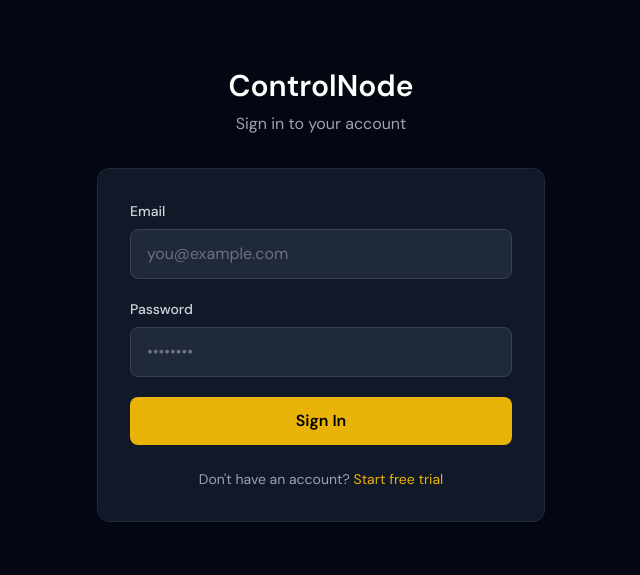
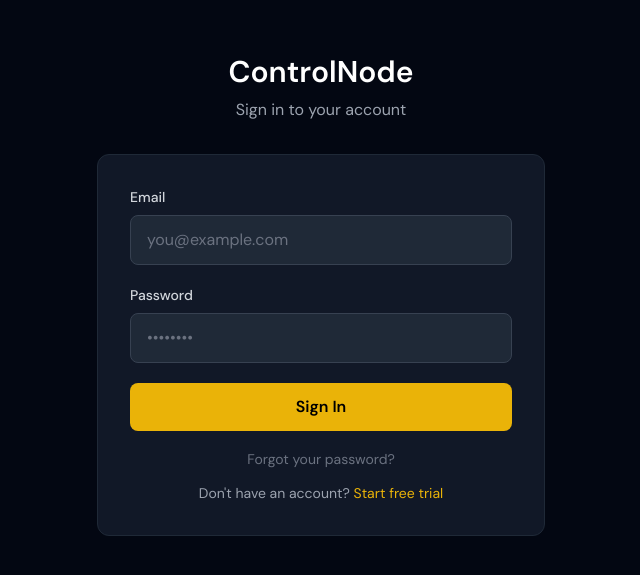
Before and after one commit to leadkastos/controlnode, a React (Vite) app: page /login in a window 1280 px wide. Shown: the part 105-680 px from the top of the page, without its empty margins (319-959 px from the left). Built offline with nearby package versions, Linux system fonts and the light colour scheme; no server answers.

Commit message:
Update Login.jsx

```diff
--- a/src/pages/auth/Login.jsx
+++ b/src/pages/auth/Login.jsx
@@ -1,4 +1,4 @@
-import { useState } from 'react'
+import { useState, useEffect } from 'react'
 import { useNavigate, Link } from 'react-router-dom'
 import { useAuth } from '../../contexts/AuthContext'
 
@@ -7,8 +7,12 @@ export default function Login() {
   const [password, setPassword] = useState('')
   const [error, setError] = useState('')
   const [loading, setLoading] = useState(false)
-  const { signIn } = useAuth()
+  const { signIn, user } = useAuth()
   const navigate = useNavigate()
+
+  useEffect(() => {
+    if (user) navigate('/dashboard', { replace: true })
+  }, [user, navigate])
 
   const handleSubmit = async (e) => {
     e.preventDefault()
@@ -16,7 +20,7 @@ export default function Login() {
     setLoading(true)
     const { error } = await signIn(email, password)
     if (error) { setError(error.message); setLoading(false) }
-    else navigate('/dashboard')
+    else navigate('/dashboard', { replace: true })
   }
 
   return (
@@ -41,7 +45,10 @@ export default function Login() {
               {loading ? 'Signing in...' : 'Sign In'}
             </button>
           </form>
-          <p className="text-center text-gray-400 text-sm mt-6">
+          <div className="text-center mt-4">
+            <Link to="/forgot-password" className="text-sm text-gray-500 hover:text-yellow-500 transition-colors">Forgot your password?</Link>
+          </div>
+          <p className="text-center text-gray-400 text-sm mt-3">
             Don't have an account? <Link to="/signup" className="text-yellow-500 hover:text-yellow-400">Start free trial</Link>
           </p>
         </div>
```
